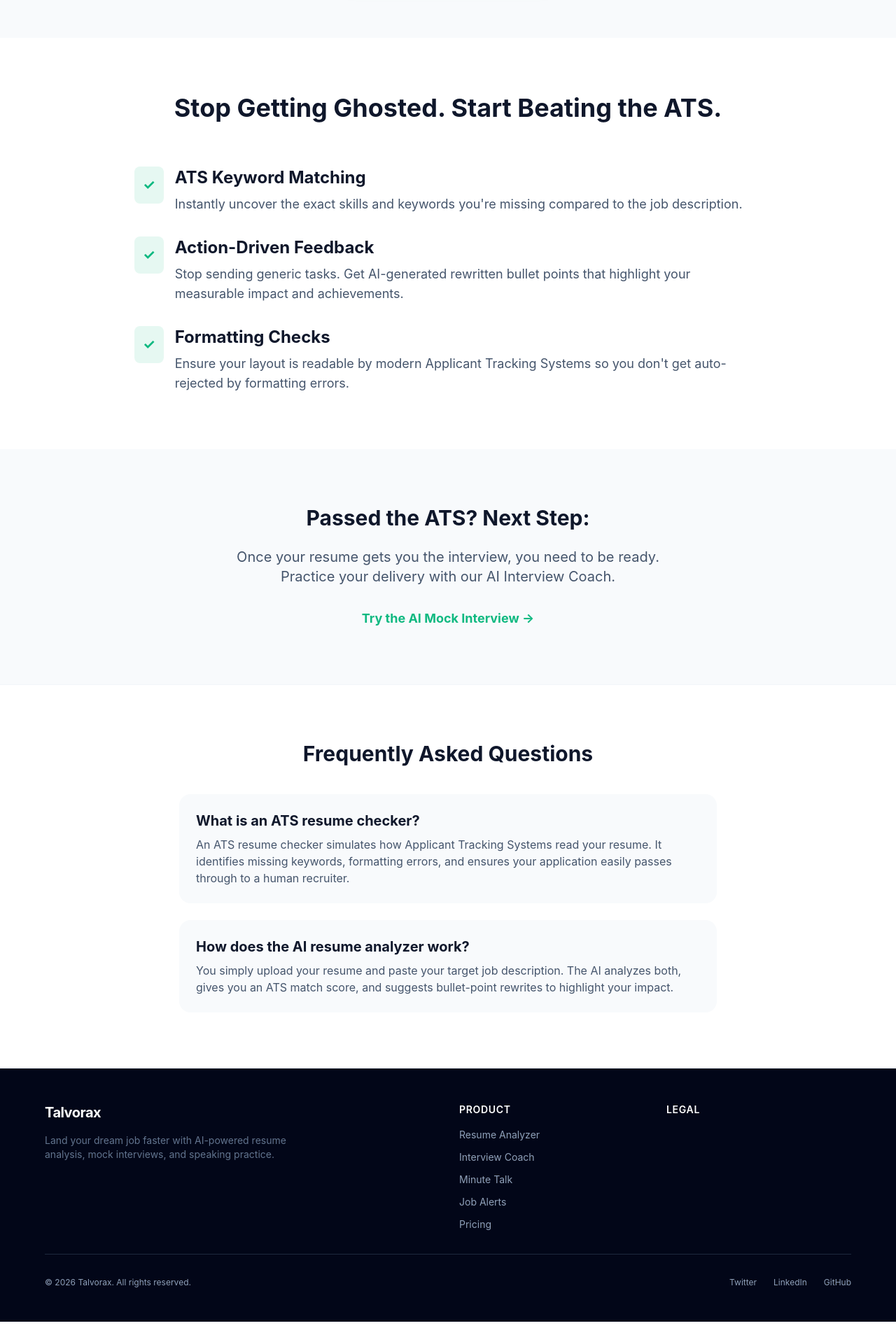
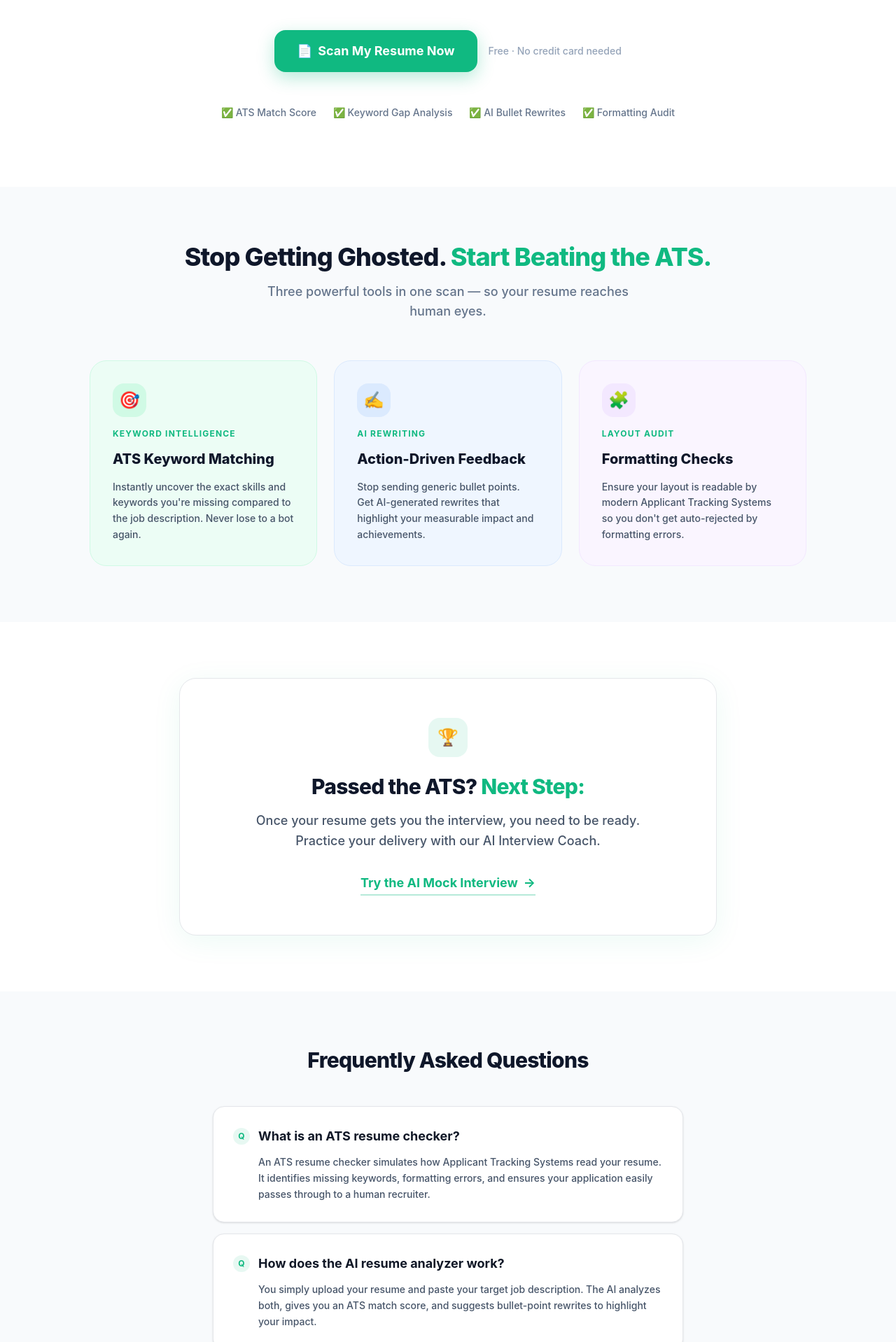
Before and after one commit to heshantechie/Talvorax, a React (Vite) app: page /resume-analyzer in a window 1280 px wide. Shown: the part 520-2438 px from the top of the page at 70% size. Before the commit the page ends 2409 px from the top, so only its background shows below. Built offline with nearby package versions, Linux system fonts and the light colour scheme.

Commit message:
Change in footercolour

```diff
--- a/src/components/Footer.tsx
+++ b/src/components/Footer.tsx
@@ -6,35 +6,35 @@ export const Footer: React.FC = () => {
   const legalDocs = getLegalDocuments();
 
   return (
-    <footer className="bg-slate-950 text-slate-400 py-12 px-6 font-sans border-t border-slate-900">
+    <footer style={{ background: 'rgb(248, 250, 252)' }} className="py-12 px-6 font-sans border-t border-[#E5E7EB]">
       <div className="max-w-6xl mx-auto grid grid-cols-1 md:grid-cols-4 gap-8 mb-8">
         <div className="col-span-1 md:col-span-2">
           <Link to="/" className="flex items-center gap-2 mb-4">
-            <span className="text-xl font-bold text-white tracking-tight">Talvorax</span>
+            <span className="text-xl font-bold text-[#111827] tracking-tight">Talvorax</span>
           </Link>
-          <p className="text-sm text-slate-500 max-w-sm">
+          <p className="text-sm text-[#374151] font-medium max-w-sm leading-relaxed">
             Land your dream job faster with AI-powered resume analysis, mock interviews, and speaking practice.
           </p>
         </div>
 
         <div>
-          <h3 className="text-white font-semibold mb-4 text-sm tracking-wider uppercase">Product</h3>
+          <h3 className="text-[#111827] font-bold mb-4 text-sm tracking-wider uppercase">Product</h3>
           <ul className="space-y-3 text-sm">
-            <li><Link to="/resume-analyzer" className="hover:text-[#10B981] transition-colors">Resume Analyzer</Link></li>
-            <li><Link to="/interview-coach" className="hover:text-[#10B981] transition-colors">Interview Coach</Link></li>
-            <li><Link to="/minute-talk" className="hover:text-[#10B981] transition-colors">Minute Talk</Link></li>
-            <li><Link to="/job-alerts" className="hover:text-[#10B981] transition-colors">Job Alerts</Link></li>
-            <li><Link to="/pricing" className="hover:text-[#10B981] transition-colors">Pricing</Link></li>
+            <li><Link to="/resume-analyzer" className="text-[#374151] font-medium hover:text-[#10B981] transition-colors duration-200">Resume Analyzer</Link></li>
+            <li><Link to="/interview-coach" className="text-[#374151] font-medium hover:text-[#10B981] transition-colors duration-200">Interview Coach</Link></li>
+            <li><Link to="/minute-talk" className="text-[#374151] font-medium hover:text-[#10B981] transition-colors duration-200">Minute Talk</Link></li>
+            <li><Link to="/job-alerts" className="text-[#374151] font-medium hover:text-[#10B981] transition-colors duration-200">Job Alerts</Link></li>
+            <li><Link to="/pricing" className="text-[#374151] font-medium hover:text-[#10B981] transition-colors duration-200">Pricing</Link></li>
           </ul>
         </div>
 
         <div>
-          <h3 className="text-white font-semibold mb-4 text-sm tracking-wider uppercase">Legal</h3>
+          <h3 className="text-[#111827] font-bold mb-4 text-sm tracking-wider uppercase">Legal</h3>
           <ul className="space-y-3 text-sm">
             {legalDocs.map((doc) => (
               <li key={doc.id}>
                 {/* Depending on how we want to display, we can link to the /legal page with a hash, or open directly */}
-                <Link to="/legal" className="hover:text-[#10B981] transition-colors">
+                <Link to="/legal" className="text-[#374151] font-medium hover:text-[#10B981] transition-colors duration-200">
                   {doc.title}
                 </Link>
               </li>
@@ -43,12 +43,12 @@ export const Footer: React.FC = () => {
         </div>
       </div>
 
-      <div className="max-w-6xl mx-auto pt-8 border-t border-slate-800 flex flex-col md:flex-row justify-between items-center gap-4 text-xs">
-        <p>© {new Date().getFullYear()} Talvorax. All rights reserved.</p>
+      <div className="max-w-6xl mx-auto pt-8 border-t border-[#E5E7EB] flex flex-col md:flex-row justify-between items-center gap-4 text-xs">
+        <p className="text-[#6B7280] font-medium">© {new Date().getFullYear()} Talvorax. All rights reserved.</p>
         <div className="flex gap-6">
-          <a href="#" className="hover:text-white transition-colors">Twitter</a>
-          <a href="#" className="hover:text-white transition-colors">LinkedIn</a>
-          <a href="#" className="hover:text-white transition-colors">GitHub</a>
+          <a href="#" className="text-[#374151] font-medium hover:text-[#10B981] transition-colors duration-200">Twitter</a>
+          <a href="#" className="text-[#374151] font-medium hover:text-[#10B981] transition-colors duration-200">LinkedIn</a>
+          <a href="#" className="text-[#374151] font-medium hover:text-[#10B981] transition-colors duration-200">GitHub</a>
         </div>
       </div>
     </footer>
--- a/src/pages/AboutLanding.tsx
+++ b/src/pages/AboutLanding.tsx
@@ -5,7 +5,7 @@ import { Target, Lightbulb, Users } from 'lucide-react';
 import { Footer } from '../components/Footer';
 export const AboutLanding: React.FC = () => {
   return (
-    <div className="min-h-screen font-sans bg-white pt-24 pb-20 text-slate-900">
+    <div className="min-h-screen font-sans bg-white pt-24 text-slate-900">
       <Navbar />
 
       {/* Header */}
@@ -44,16 +44,24 @@ export const AboutLanding: React.FC = () => {
       </section>
 
       {/* Tools Section */}
-      <section className="py-20 bg-slate-900 text-white text-center rounded-[3rem] mx-4 md:mx-10 mt-10">
-        <div className="max-w-4xl mx-auto px-6">
-          <h2 className="text-4xl font-bold mb-6">Empowering Your Journey</h2>
-          <p className="text-slate-400 font-medium text-lg mb-12">Our suite of 'Upskill' tools covers every aspect of the interview lifecycle.</p>
-          <div className="grid grid-cols-2 md:grid-cols-4 gap-6">
-             {['Resume Analyzer', 'Interview Coach', 'Minute Talk', 'Auto Apply'].map((tool) => (
-               <div key={tool} className="p-4 rounded-xl bg-white/5 border border-white/10 hover:bg-white/10 transition-colors">
-                  <p className="font-bold">{tool}</p>
+      <section className="py-16 px-4 md:px-10 mt-10 pb-20">
+        <div className="max-w-5xl mx-auto bg-white rounded-[3rem] border border-[#E5E7EB] shadow-[0_8px_40px_rgba(16,185,129,0.07)] px-8 md:px-16 py-16 text-center">
+          <div className="w-14 h-14 bg-[#10B981]/10 rounded-2xl flex items-center justify-center mx-auto mb-6">
+            <svg className="w-7 h-7 text-[#10B981]" fill="none" stroke="currentColor" viewBox="0 0 24 24">
+              <path strokeLinecap="round" strokeLinejoin="round" strokeWidth="2" d="M13 10V3L4 14h7v7l9-11h-7z" />
+            </svg>
+          </div>
+          <h2 className="text-4xl font-[800] text-[#111827] tracking-tight mb-4">Empowering Your Journey</h2>
+          <p className="text-[#6B7280] font-medium text-lg mb-12 max-w-2xl mx-auto">Our suite of 'Upskill' tools covers every aspect of the interview lifecycle.</p>
+          <div className="grid grid-cols-2 md:grid-cols-4 gap-4">
+            {[{ name: 'Resume Analyzer', color: 'bg-emerald-50 border-emerald-200 text-emerald-700' },
+              { name: 'Interview Coach', color: 'bg-blue-50 border-blue-200 text-blue-700' },
+              { name: 'Minute Talk', color: 'bg-purple-50 border-purple-200 text-purple-700' },
+              { name: 'Auto Apply', color: 'bg-amber-50 border-amber-200 text-amber-700' }].map((tool) => (
+               <div key={tool.name} className={`p-4 rounded-2xl border ${tool.color} hover:shadow-md transition-all duration-200 cursor-default`}>
+                  <p className="font-bold text-sm">{tool.name}</p>
                </div>
-             ))}
+            ))}
           </div>
         </div>
       </section>
--- a/src/pages/AutoApplyLanding.tsx
+++ b/src/pages/AutoApplyLanding.tsx
@@ -207,7 +207,7 @@ export const AutoApplyLanding: React.FC = () => {
 
   if (!session) {
     return (
-      <div className="min-h-screen font-sans bg-slate-50 relative overflow-x-hidden pt-24 text-slate-900">
+      <div className="min-h-screen font-sans bg-white relative overflow-x-hidden pt-24 text-slate-900">
         <SEO
           title="AI Auto Apply & Co-pilot | Talvorax"
           description="Automatically apply to jobs that match your resume. Set up your AI auto-apply preferences with Talvorax."
@@ -246,7 +246,7 @@ export const AutoApplyLanding: React.FC = () => {
   };
 
   return (
-    <div className="min-h-screen font-sans bg-slate-50 relative overflow-x-hidden pt-24 text-slate-900 pb-20">
+    <div className="min-h-screen font-sans bg-white relative overflow-x-hidden pt-24 text-slate-900 pb-20">
       <SEO
         title="AI Auto Apply & Co-pilot | Talvorax"
         description="Automatically apply to jobs that match your resume. Track your applications and settings."
--- a/src/pages/ContactLanding.tsx
+++ b/src/pages/ContactLanding.tsx
@@ -5,7 +5,7 @@ import { Mail, MessageSquare, MapPin } from 'lucide-react';
 import { Footer } from '../components/Footer';
 export const ContactLanding: React.FC = () => {
   return (
-    <div className="min-h-screen font-sans bg-slate-50 pt-24 pb-20 text-slate-900">
+    <div className="min-h-screen font-sans bg-white pt-24 text-slate-900">
       <Navbar />
 
       <section className="max-w-6xl mx-auto px-6 py-12 grid grid-cols-1 lg:grid-cols-2 gap-12">
--- a/src/pages/HomeLanding.tsx
+++ b/src/pages/HomeLanding.tsx
@@ -40,7 +40,7 @@ export const HomeLanding: React.FC = () => {
   };
 
   return (
-    <div className="min-h-screen bg-slate-50 font-sans">
+    <div className="min-h-screen bg-white font-sans">
       <SEO
         title="AI Career Tools to Land Your Dream Job | Talvorax"
         description="Supercharge your job search with AI resume analyzer, mock interview coach, and speaking practice. Try Talvorax free."
--- a/src/pages/InterviewCoachLanding.tsx
+++ b/src/pages/InterviewCoachLanding.tsx
@@ -35,7 +35,7 @@ export const InterviewCoachLanding: React.FC = () => {
   };
 
   return (
-    <div className="min-h-screen bg-slate-50 font-sans">
+    <div className="min-h-screen bg-white font-sans">
       <SEO
         title="AI Mock Interview Online: Practice & Prepare | Talvorax"
         description="Practice interviews with AI and get real-time feedback. Improve answers, tone, and confidence."
--- a/src/pages/JobAlertsLanding.tsx
+++ b/src/pages/JobAlertsLanding.tsx
@@ -587,7 +587,7 @@ export const JobAlertsLanding: React.FC = () => {
   // ─── Auth Gate ───────────────────────────────────────────────────────────────
   if (!session) {
     return (
-      <div className="min-h-screen font-sans relative overflow-x-hidden bg-slate-50">
+      <div className="min-h-screen font-sans relative overflow-x-hidden bg-white">
         <SEO
           title="Job Alerts & AI Matcher | Talvorax"
           description="Sign up for AI job alerts to get customized role recommendations matched to your resume automatically."
@@ -610,7 +610,7 @@ export const JobAlertsLanding: React.FC = () => {
 
   // ─── Main UI ─────────────────────────────────────────────────────────────────
   return (
-    <div className="min-h-screen font-sans relative overflow-x-hidden bg-slate-50">
+    <div className="min-h-screen font-sans relative overflow-x-hidden bg-white">
       <SEO
         title="Job Alerts & AI Matcher | Talvorax"
         description="Manage your job alerts and view customized AI role recommendations matched to your resume automatically."
--- a/src/pages/Legal.tsx
+++ b/src/pages/Legal.tsx
@@ -17,7 +17,7 @@ export const Legal: React.FC = () => {
   };
 
   return (
-    <div className="min-h-screen bg-slate-50 font-sans flex flex-col">
+    <div className="min-h-screen bg-white font-sans flex flex-col">
       <Navbar />
 
       <main className="flex-1 pt-32 pb-20 px-6 max-w-6xl mx-auto w-full">
--- a/src/pages/MinuteTalkLanding.tsx
+++ b/src/pages/MinuteTalkLanding.tsx
@@ -35,7 +35,7 @@ export const MinuteTalkLanding: React.FC = () => {
   };
 
   return (
-    <div className="min-h-screen bg-slate-50 font-sans">
+    <div className="min-h-screen bg-white font-sans">
       <SEO
         title="AI Speaking Practice Tool: Improve Communication | Talvorax"
         description="Improve communication skills with AI. Eliminate filler words and speak confidently."
--- a/src/pages/ResumeAnalyzerLanding.tsx
+++ b/src/pages/ResumeAnalyzerLanding.tsx
@@ -34,8 +34,46 @@ export const ResumeAnalyzerLanding: React.FC = () => {
     }]
   };
 
+  const features = [
+    {
+      icon: "🎯",
+      tag: "Keyword Intelligence",
+      title: "ATS Keyword Matching",
+      desc: "Instantly uncover the exact skills and keywords you're missing compared to the job description. Never lose to a bot again.",
+      color: "bg-emerald-50 border-emerald-100",
+      iconBg: "bg-emerald-100",
+    },
+    {
+      icon: "✍️",
+      tag: "AI Rewriting",
+      title: "Action-Driven Feedback",
+      desc: "Stop sending generic bullet points. Get AI-generated rewrites that highlight your measurable impact and achievements.",
+      color: "bg-blue-50 border-blue-100",
+      iconBg: "bg-blue-100",
+    },
+    {
+      icon: "🧩",
+      tag: "Layout Audit",
+      title: "Formatting Checks",
+      desc: "Ensure your layout is readable by modern Applicant Tracking Systems so you don't get auto-rejected by formatting errors.",
+      color: "bg-purple-50 border-purple-100",
+      iconBg: "bg-purple-100",
+    },
+  ];
+
+  const faqs = [
+    {
+      q: "What is an ATS resume checker?",
+      a: "An ATS resume checker simulates how Applicant Tracking Systems read your resume. It identifies missing keywords, formatting errors, and ensures your application easily passes through to a human recruiter."
+    },
+    {
+      q: "How does the AI resume analyzer work?",
+      a: "You simply upload your resume and paste your target job description. The AI analyzes both, gives you an ATS match score, and suggests bullet-point rewrites to highlight your impact."
+    }
+  ];
+
   return (
-    <div className="min-h-screen bg-slate-50 font-sans">
+    <div className="min-h-screen bg-white font-sans">
       <SEO
         title="AI Resume Analyzer: Pass the ATS & Get Hired | Talvorax"
         description="Use our AI resume analyzer to beat ATS, optimize keywords, and get more interviews instantly."
@@ -45,80 +83,112 @@ export const ResumeAnalyzerLanding: React.FC = () => {
       />
       <Navbar />
 
-      {/* Hero Section */}
-      <header className="pt-32 pb-20 px-6 text-center max-w-5xl mx-auto">
-        <h1 className="text-5xl md:text-6xl font-[800] tracking-tight text-slate-900 leading-tight mb-6">
-          See If Your Resume Passes the Bot Test with Our AI Resume Analyzer
+      {/* ── Hero ── */}
+      <header className="pt-32 pb-24 px-6 text-center max-w-4xl mx-auto">
+        {/* Badge */}
+        <div className="inline-flex items-center gap-2 bg-[#10B981]/10 text-[#059669] text-sm font-semibold px-4 py-1.5 rounded-full border border-[#10B981]/20 mb-8">
+          <span className="w-2 h-2 rounded-full bg-[#10B981] animate-pulse inline-block"></span>
+          AI-Powered • Instant Results
+        </div>
+
+        <h1 className="text-5xl md:text-[3.75rem] font-[800] tracking-tight text-[#0F172A] leading-[1.15] mb-6">
+          See If Your Resume{' '}
+          <span style={{ color: '#10B981' }}>Passes the Bot Test</span>{' '}
+          with Our AI Resume Analyzer
         </h1>
-        <p className="text-xl text-slate-600 mb-10 max-w-3xl mx-auto font-medium">
-          Upload your resume and paste your target job description. We’ll instantly provide an ATS match score, identify missing keywords, and suggest line-by-line improvements.
+
+        <p className="text-lg md:text-xl text-[#475569] mb-10 max-w-2xl mx-auto leading-relaxed font-medium">
+          Upload your resume and paste your target job description. We'll instantly provide an ATS match score, identify missing keywords, and suggest line-by-line improvements.
         </p>
-        <Link to="/dashboard/resume-analyzer" className="inline-block px-10 py-5 bg-[#10B981] hover:bg-[#059669] text-white font-bold rounded-2xl transition-all shadow-[0_8px_20px_rgba(16,185,129,0.25)] hover:shadow-[0_12px_25px_rgba(16,185,129,0.35)] text-xl hover:-translate-y-0.5">
-          Scan My Resume Now
-        </Link>
+
+        <div className="flex flex-col sm:flex-row gap-4 justify-center items-center">
+          <Link
+            to="/dashboard/resume-analyzer"
+            className="inline-flex items-center gap-2 px-8 py-4 bg-[#10B981] hover:bg-[#059669] text-white font-bold rounded-2xl transition-all shadow-[0_8px_24px_rgba(16,185,129,0.30)] hover:shadow-[0_12px_32px_rgba(16,185,129,0.40)] text-lg hover:-translate-y-0.5"
+          >
+            <span>📄</span> Scan My Resume Now
+          </Link>
+          <span className="text-sm text-[#94A3B8] font-medium">Free · No credit card needed</span>
+        </div>
+
+        {/* Trust strip */}
+        <div className="mt-12 flex flex-wrap justify-center gap-6 text-sm text-[#64748B] font-medium">
+          {['✅ ATS Match Score', '✅ Keyword Gap Analysis', '✅ AI Bullet Rewrites', '✅ Formatting Audit'].map(t => (
+            <span key={t}>{t}</span>
+          ))}
+        </div>
       </header>
 
-      {/* Feature Section */}
-      <section className="py-20 px-6 bg-white">
-        <div className="max-w-4xl mx-auto">
-          <h2 className="text-4xl font-bold text-center text-slate-900 mb-16">
-            Stop Getting Ghosted. Start Beating the ATS.
-          </h2>
-          <div className="space-y-8 text-lg text-slate-600">
-            <div className="flex gap-4 items-start">
-              <div className="bg-[#10B981]/10 text-[#10B981] p-3 rounded-lg"><span className="text-xl font-bold">✓</span></div>
-              <div>
-                <h3 className="text-2xl font-bold text-slate-900 mb-2">ATS Keyword Matching</h3>
-                <p>Instantly uncover the exact skills and keywords you're missing compared to the job description.</p>
+      {/* ── Feature Cards ── */}
+      <section className="py-20 px-6 bg-[#F8FAFC]">
+        <div className="max-w-5xl mx-auto">
+          <div className="text-center mb-14">
+            <h2 className="text-3xl md:text-4xl font-[800] text-[#0F172A] tracking-tight mb-4">
+              Stop Getting Ghosted.{' '}
+              <span style={{ color: '#10B981' }}>Start Beating the ATS.</span>
+            </h2>
+            <p className="text-[#64748B] text-lg font-medium max-w-xl mx-auto">
+              Three powerful tools in one scan — so your resume reaches human eyes.
+            </p>
+          </div>
+
+          <div className="grid md:grid-cols-3 gap-6">
+            {features.map((f) => (
+              <div
+                key={f.title}
+                className={`rounded-3xl p-8 border ${f.color} flex flex-col gap-4 hover:shadow-lg transition-shadow duration-300`}
+              >
+                <div className={`w-12 h-12 ${f.iconBg} rounded-2xl flex items-center justify-center text-2xl`}>
+                  {f.icon}
+                </div>
+                <span className="text-xs font-bold uppercase tracking-widest text-[#10B981]">{f.tag}</span>
+                <h3 className="text-xl font-[800] text-[#0F172A] leading-tight">{f.title}</h3>
+                <p className="text-[#475569] text-sm leading-relaxed font-medium">{f.desc}</p>
               </div>
-            </div>
-            <div className="flex gap-4 items-start">
-              <div className="bg-[#10B981]/10 text-[#10B981] p-3 rounded-lg"><span className="text-xl font-bold">✓</span></div>
-              <div>
-                <h3 className="text-2xl font-bold text-slate-900 mb-2">Action-Driven Feedback</h3>
-                <p>Stop sending generic tasks. Get AI-generated rewritten bullet points that highlight your measurable impact and achievements.</p>
-              </div>
-            </div>
-            <div className="flex gap-4 items-start">
-              <div className="bg-[#10B981]/10 text-[#10B981] p-3 rounded-lg"><span className="text-xl font-bold">✓</span></div>
-              <div>
-                <h3 className="text-2xl font-bold text-slate-900 mb-2">Formatting Checks</h3>
-                <p>Ensure your layout is readable by modern Applicant Tracking Systems so you don't get auto-rejected by formatting errors.</p>
-              </div>
-            </div>
+            ))}
           </div>
         </div>
       </section>
 
-      {/* Internal Linking */}
-      <section className="py-20 px-6 bg-slate-50 text-center">
-        <div className="max-w-2xl mx-auto">
-          <h2 className="text-3xl font-bold text-slate-900 mb-6">Passed the ATS? Next Step:</h2>
-          <p className="text-xl text-slate-600 mb-8">
+      {/* ── Next Step CTA ── */}
+      <section className="py-20 px-6">
+        <div className="max-w-3xl mx-auto bg-white rounded-3xl border border-[#E5E7EB] shadow-[0_8px_40px_rgba(16,185,129,0.08)] p-10 md:p-14 text-center">
+          <div className="inline-flex items-center justify-center w-14 h-14 bg-[#10B981]/10 rounded-2xl mb-6 text-2xl">🏆</div>
+          <h2 className="text-3xl font-[800] text-[#0F172A] tracking-tight mb-4">
+            Passed the ATS? <span style={{ color: '#10B981' }}>Next Step:</span>
+          </h2>
+          <p className="text-[#475569] text-lg font-medium mb-8 max-w-xl mx-auto leading-relaxed">
             Once your resume gets you the interview, you need to be ready. Practice your delivery with our AI Interview Coach.
           </p>
-          <Link to="/interview-coach" className="text-[#10B981] font-bold text-lg hover:underline">
-            Try the AI Mock Interview &rarr;
+          <Link
+            to="/interview-coach"
+            className="inline-flex items-center gap-2 text-[#10B981] font-bold text-lg border-b-2 border-[#10B981]/30 hover:border-[#10B981] pb-0.5 transition-all"
+          >
+            Try the AI Mock Interview <span>→</span>
           </Link>
         </div>
       </section>
 
-      {/* FAQ */}
-      <section className="py-20 px-6 bg-white border-t border-slate-100">
-        <div className="max-w-3xl mx-auto">
-          <h2 className="text-3xl font-bold text-center text-slate-900 mb-10">Frequently Asked Questions</h2>
-          <div className="space-y-6">
-            <div className="p-6 bg-slate-50 rounded-2xl">
-              <h3 className="text-xl font-bold text-slate-900 mb-2">What is an ATS resume checker?</h3>
-              <p className="text-slate-600">An ATS resume checker simulates how Applicant Tracking Systems read your resume. It identifies missing keywords, formatting errors, and ensures your application easily passes through to a human recruiter.</p>
-            </div>
-            <div className="p-6 bg-slate-50 rounded-2xl">
-              <h3 className="text-xl font-bold text-slate-900 mb-2">How does the AI resume analyzer work?</h3>
-              <p className="text-slate-600">You simply upload your resume and paste your target job description. The AI analyzes both, gives you an ATS match score, and suggests bullet-point rewrites to highlight your impact.</p>
-            </div>
+      {/* ── FAQ ── */}
+      <section className="py-20 px-6 bg-[#F8FAFC]">
+        <div className="max-w-2xl mx-auto">
+          <h2 className="text-3xl font-[800] text-center text-[#0F172A] tracking-tight mb-12">
+            Frequently Asked Questions
+          </h2>
+          <div className="space-y-4">
+            {faqs.map((faq, i) => (
+              <div key={i} className="bg-white rounded-2xl border border-[#E5E7EB] p-7 shadow-sm hover:shadow-md transition-shadow duration-200">
+                <h3 className="text-lg font-[700] text-[#111827] mb-3 flex items-start gap-3">
+                  <span className="w-6 h-6 rounded-full bg-[#10B981]/10 text-[#10B981] text-xs font-bold flex items-center justify-center shrink-0 mt-0.5">Q</span>
+                  {faq.q}
+                </h3>
+                <p className="text-[#475569] leading-relaxed font-medium text-sm pl-9">{faq.a}</p>
+              </div>
+            ))}
           </div>
         </div>
       </section>
+
       <Footer />
     </div>
   );
--- a/src/pages/UpskillLanding.tsx
+++ b/src/pages/UpskillLanding.tsx
@@ -14,7 +14,7 @@ export const UpskillLanding: React.FC = () => {
   ];
 
   return (
-    <div className="min-h-screen font-sans bg-slate-50 pt-24 text-slate-900 pb-20">
+    <div className="min-h-screen font-sans bg-white pt-24 text-slate-900">
       <Navbar />
 
       {/* Header */}
```
Also changed, not shown: src/pages/PricingLanding.tsx (+4 -4 lines).
